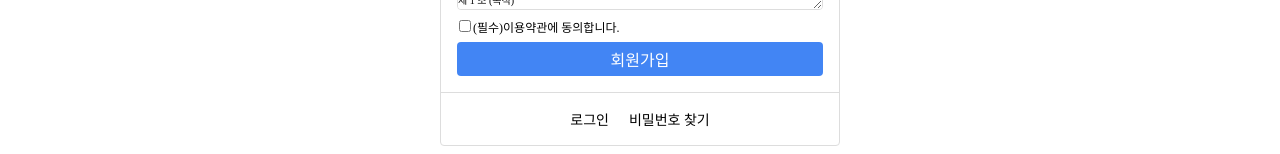
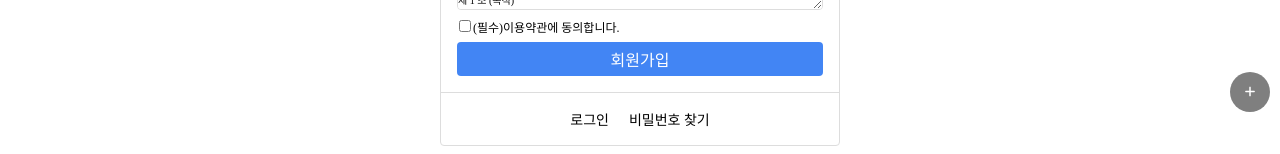
Before and after one commit to DynePark2022/WebtoonMoa, a React (Create React App) app in the folder client/: page /signup in a window 1280 px wide. Shown: the part 646-800 px from the top of the page. Built offline with nearby package versions, Linux system fonts and the light colour scheme.

Commit message:
Feat: FE hoverbutton #1

```diff
--- a/client/src/App.js
+++ b/client/src/App.js
@@ -8,6 +8,7 @@ import WebtoonList from "./Components/WebtoonList/WebtoonList";
 import Footer from "./Components/Footer";
 import Login from "./Components/Login";
 import Signup from "./Components/Signup";
+import HoverButton from "./Components/HoverButton";
 
 function App() {
     return (
@@ -21,6 +22,7 @@ function App() {
                 <Route exact path="/signup" element={<Signup />} />
             </Routes>
             <Footer />
+            <HoverButton />
         </div>
     );
 }
--- /dev/null
+++ b/client/src/Components/HoverButton.js
@@ -0,0 +1,45 @@
+import React, { useState } from "react";
+import { Link } from "react-router-dom";
+import styles from "./HoverButton.module.css";
+
+function HoverButton() {
+    const [showHover, setShowHover] = useState(false);
+
+    const onClickHandler = () => {
+        setShowHover(!showHover);
+    };
+    const scrollTop = () => {
+        window.scrollTo({ top: 0, behavior: "smooth" });
+    };
+    const scrollBottom = () => {
+        window.scrollTo({ top: 99999, behavior: "smooth" });
+    };
+    const goHome = () => {};
+
+    return (
+        <div className={styles.HoverButton}>
+            <div className={!showHover && `${styles.show}`}>
+                <button onClick={scrollTop}>
+                    <i class="fas fa-chevron-up"></i>
+                </button>
+                <Link to="/">
+                    <button>
+                        <i class="fas fa-home"></i>
+                    </button>
+                </Link>
+                <button onClick={scrollBottom}>
+                    <i class="fas fa-chevron-down"></i>
+                </button>
+            </div>
+
+            <button
+                className={showHover && `${styles.plus}`}
+                onClick={onClickHandler}
+            >
+                <i class="fas fa-plus"></i>
+            </button>
+        </div>
+    );
+}
+
+export default HoverButton;
--- /dev/null
+++ b/client/src/Components/HoverButton.module.css
@@ -0,0 +1,34 @@
+.HoverButton {
+    position: sticky;
+    bottom: 40px;
+    display: flex;
+    flex-direction: column;
+    align-items: flex-end;
+}
+
+.HoverButton > div {
+    display: flex;
+    flex-direction: column;
+}
+
+.HoverButton button {
+    transition: all 0.3s ease;
+    margin: 2px 10px;
+    color: white;
+    font-size: 12px;
+    font-weight: bold;
+    background-color: rgba(0, 0, 0, 0.5);
+    width: 40px;
+    height: 40px;
+    border-radius: 100%;
+}
+
+.HoverButton > .plus {
+    transform: rotate(45deg);
+}
+
+.HoverButton > .show {
+    display: flex;
+    flex-direction: column;
+    display: none;
+}
```
